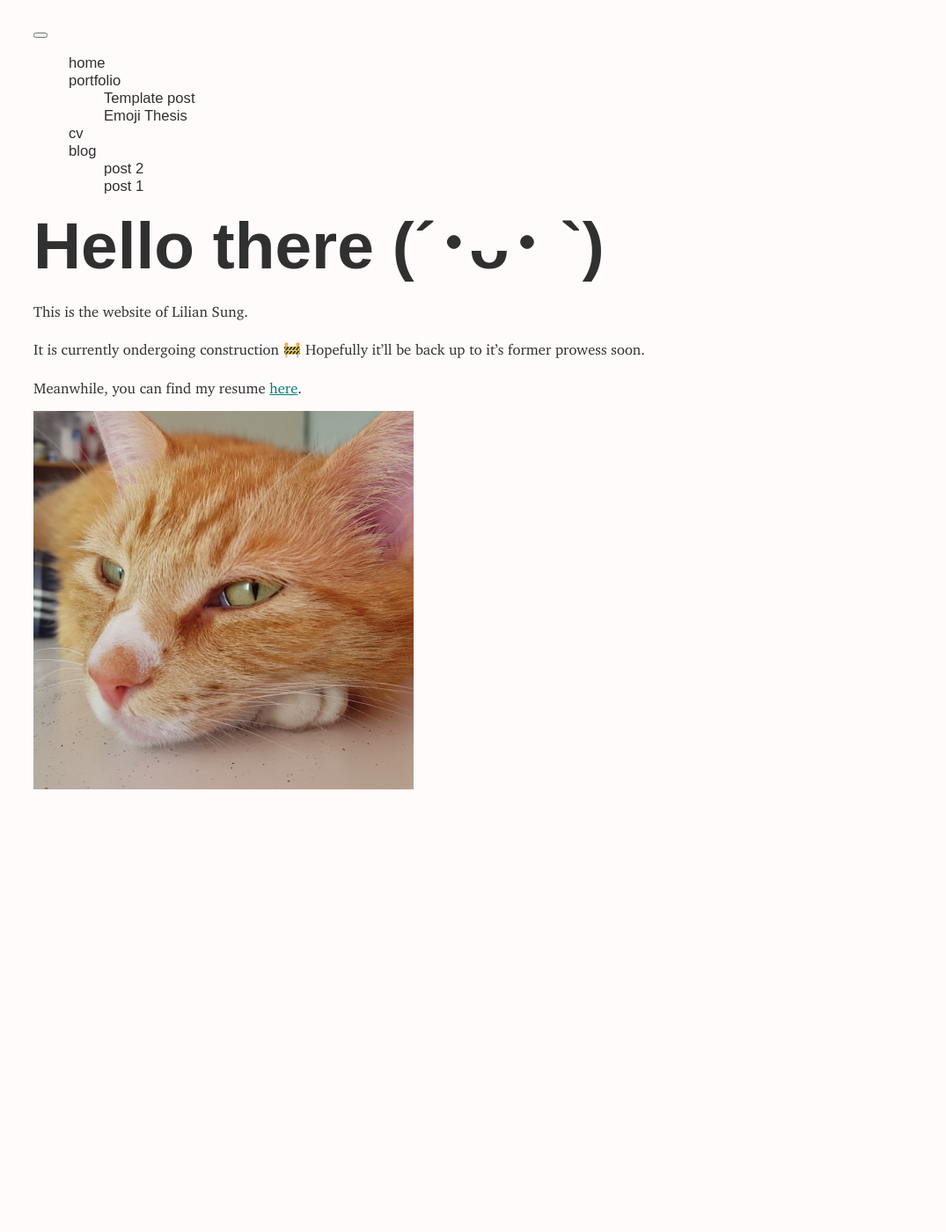
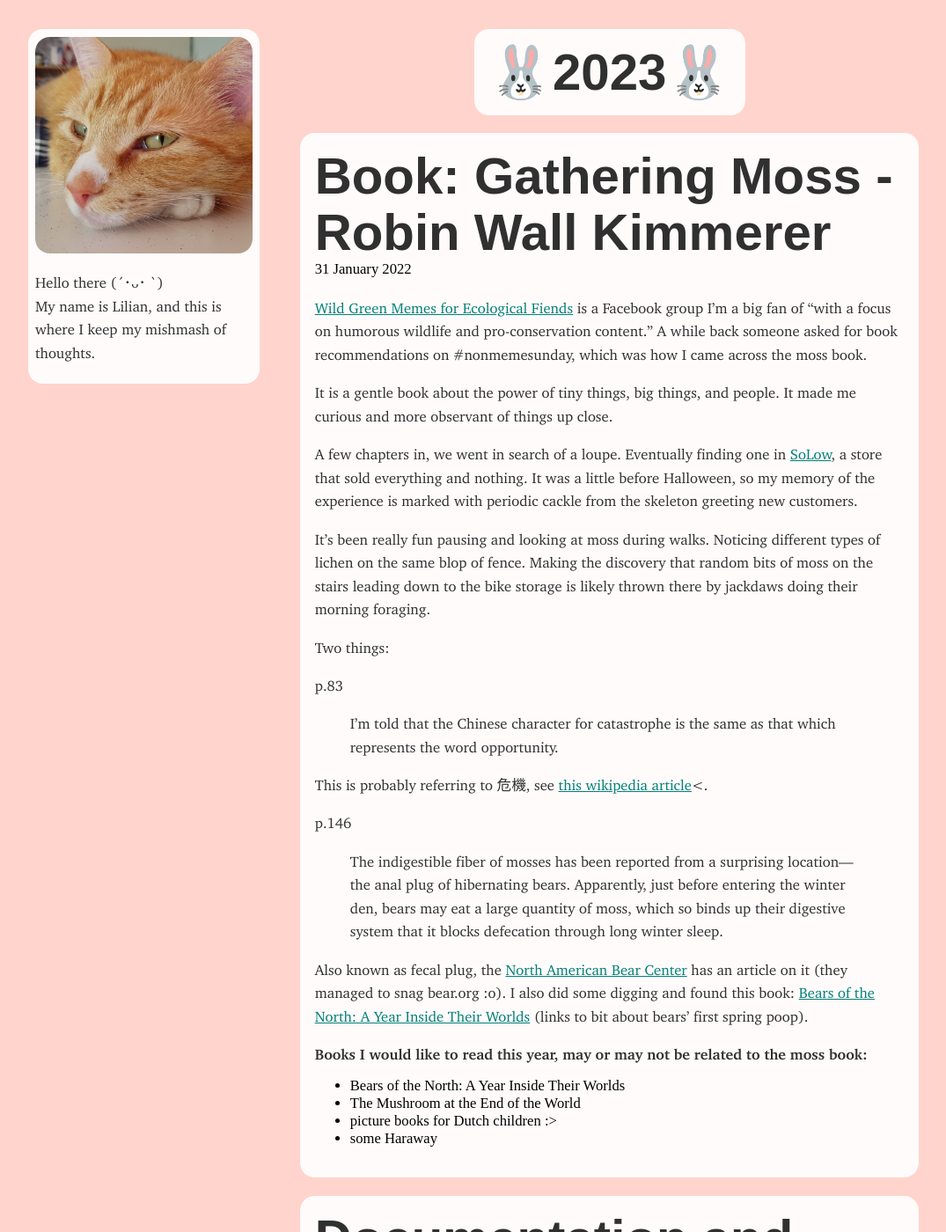
Before and after one commit to retasu1/retasu1.github.io, a Jekyll site: the page built from index.html, in a window 1280 px wide and 1400 px high. Shown: the whole window at 88% size, without its empty margins (102-1177 px from the left). Built offline with Jekyll 4.4.1, drawn with Linux system fonts in a browser that asks for light colours; our own code applies the rules of GitHub Pages for plain Markdown files; some of the changed text lies outside the part shown.

Commit message:
Website update

```diff
--- a/Gemfile
+++ b/Gemfile
@@ -34,3 +34,4 @@ gem "wdm", "~> 0.1.1", :platforms => [:mingw, :x64_mingw, :mswin]
 gem "http_parser.rb", "~> 0.6.0", :platforms => [:jruby]
 
 gem "webrick", "~> 1.8"
+gem 'jekyll-target-blank'
--- a/_config.yml
+++ b/_config.yml
@@ -31,6 +31,7 @@ github_username:  jekyll
 theme: minima
 plugins:
   - jekyll-feed
+  - jekyll-target-blank
 
 # Exclude from processing.
 # The following items will not be processed, by default.
--- a/_includes/header.html
+++ b/_includes/header.html
@@ -0,0 +1,5 @@
+<header>
+    <img class="about__img" src="{{ site.baseurl }}/assets/img/simba.jpg" title="Simba the cat" alt="picture of my cat Simba, an orange tabby.">
+    <p class="header__text">Hello there (´･ᴗ･ `) <br>
+        My name is Lilian, and this is where I keep my mishmash of thoughts.</p>
+</header>
--- a/_layouts/default.html
+++ b/_layouts/default.html
@@ -12,7 +12,7 @@
     </head>
 
     <body>
-        {% include nav.html %}
+        {% include header.html %}
         <main>
             {{ content }}
         </main>
--- a/_layouts/home.html
+++ b/_layouts/home.html
@@ -2,9 +2,8 @@
 layout: default
 ---
 
-<section class="about">
+{{content}}
 
-{{ content }}
 
     <!-- <section class="wip">
 		<div>
@@ -21,4 +20,3 @@ layout: default
 			</ul>
 		</div>
 	</section> -->
-</section>
--- a/_sass/_base.scss
+++ b/_sass/_base.scss
@@ -10,11 +10,59 @@ html {
 }
 
 body {
-	background-color: $light;
+	background-color: $accent-pastel;
+	margin: 2rem 0;
 
-	@include large {
-		max-width: 1000px;
-		margin: 1.5rem auto;
+}
+
+
+@include medium {
+	body {
+		display: grid;
+		align-items: start;
+		grid-template-columns: 1rem 3fr 8fr 1rem;
+		column-gap: 1.25rem;
+		grid-template-areas:
+			". header main .";
+	}
+
+	header {
+		grid-area: header;
+		position: sticky;
+		top: 2rem;
+
+	}
+
+	main {
+		grid-area: main;
+		display: flex;
+		flex-direction: column;
+		gap: 1.25rem;
+	}
+}
+
+@include large {
+	body {
+		display: grid;
+		align-items: start;
+		grid-template-columns: 1fr 3fr 8fr 1fr ;
+		column-gap: 2.75rem;
+		grid-template-areas:
+			". header main .";
+	}
+
+	header {
+		grid-area: header;
+		position: sticky;
+		top: 2rem;
+
+	}
+
+	main {
+		grid-area: main;
+		display: flex;
+		flex-direction: column;
+		gap: 1.25rem;
 	}
 }
 
--- a/_sass/_header.scss
+++ b/_sass/_header.scss
@@ -0,0 +1,10 @@
+header {
+    background-color: $light;
+    padding: .5rem;
+    border-radius: 1rem;
+
+    img {
+        border-radius: 1rem;
+    }
+
+}
--- a/_sass/_post.scss
+++ b/_sass/_post.scss
@@ -0,0 +1,12 @@
+.year {
+    background-color: $light;
+    padding: 1rem;
+    border-radius: 1rem;
+    align-self: center;
+}
+
+.post {
+    background-color: $light;
+    padding: 1rem;
+    border-radius: 1rem;
+}
--- a/_sass/_variables.scss
+++ b/_sass/_variables.scss
@@ -68,7 +68,7 @@ $fs-body: 1rem;
 $fs-small: 0.9rem;
 $fs-caption: 0.65rem;
 
-$fs-h1-l: 4.5rem;
+$fs-h1-l: 3.5rem;
 $fs-h2-l: 2.25rem;
 $fs-h3-l: 1.5rem;
 $fs-body-l: 1rem;
--- /dev/null
+++ b/index.html
@@ -0,0 +1,20 @@
+---
+layout: home
+---
+
+<h1 class="year">🐰2023🐰</h1>
+
+{% for post in site.categories.blogposts %}
+
+<article class="post">
+    <h1>
+        {{ post.title }}
+    </h1>
+
+    <time datetime="{{ post.date | date: "%Y-%m-%d" }}">{{ post.date | date_to_long_string }}</time>
+
+    {{ post.content }}
+
+</article>
+
+{% endfor %}
--- a/index.markdown
+++ /dev/null
@@ -1,12 +0,0 @@
----
-layout: home
----
-# Hello there (´･ᴗ･ `)
-
-This is the website of Lilian Sung.
-
-It is currently ondergoing construction 🚧 Hopefully it'll be back up to it's former prowess soon.
-
-Meanwhile, you can find my resume [here]({{ site.baseurl }}/assets/files/LilianSung_resume.pdf){:target="_blank"}.
-
-<img class="about__img" src="{{ site.baseurl }}/assets/img/simba.jpg" title="Simba the cat" alt="picture of my cat Simba, an orange tabby.">
```
Also changed, not shown: _layouts/post.html (added, +12 -0 lines), blogposts/_posts/2022-01-17-Template.md (added, +12 -0 lines), blogposts/_posts/2022-01-18-DocumentationAndPaperTrails.md (added, +27 -0 lines), blogposts/_posts/2022-01-19-post1.md (deleted, +0 -15 lines), blogposts/_posts/2022-01-31-GatheringMoss.md (added, +37 -0 lines), blogposts/_posts/2023-08-16-post2.md (deleted, +0 -30 lines), Gemfile.lock.
